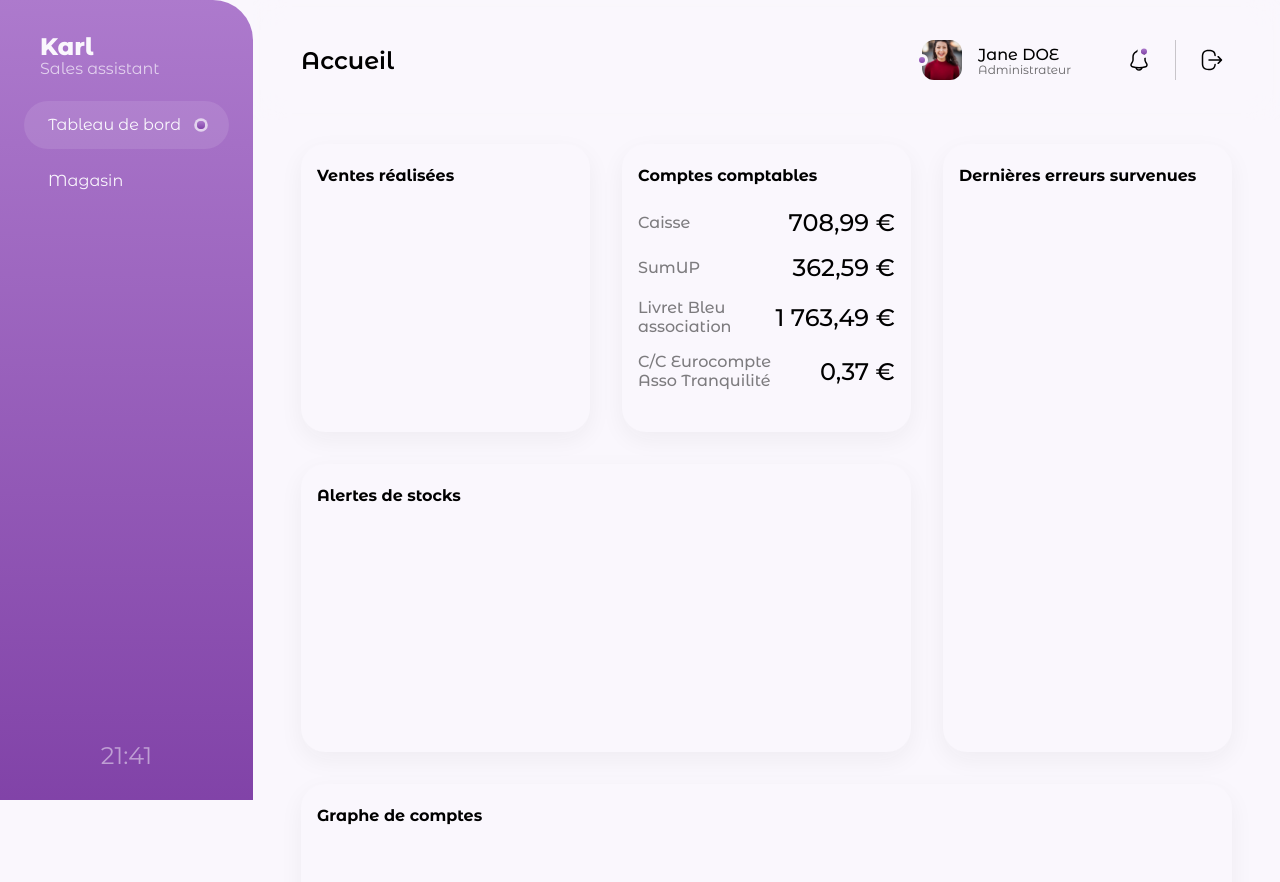
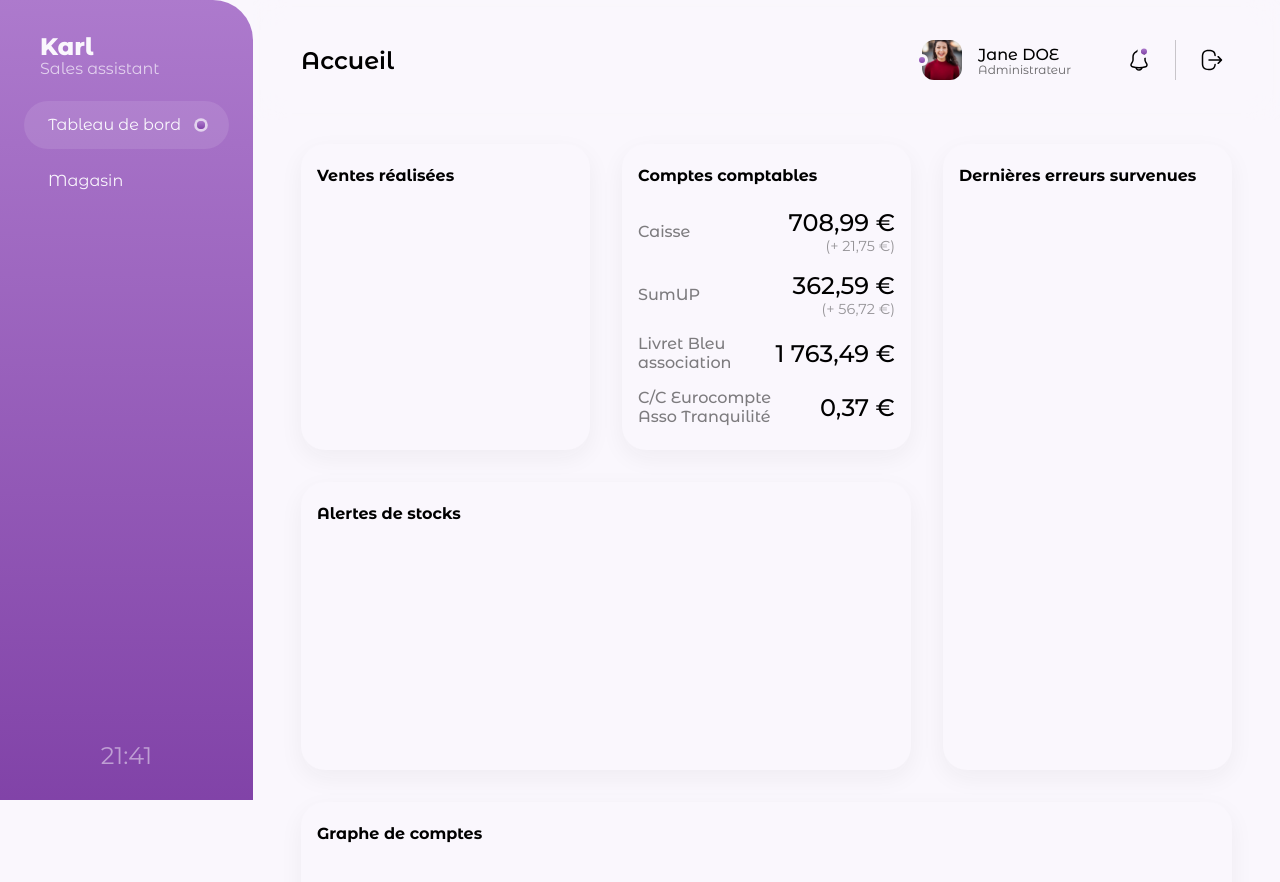
Before and after one commit to AmicaleCORE/Karl-Dashboard, a Vue app: page / in a window 1280 px wide. Shown: the top 882 px of the page. Built offline with nearby package versions, Linux system fonts and the light colour scheme.

Commit message:
:rocket: Incoming balance to accounts

```diff
--- a/src/assets/scripts/accounts.js
+++ b/src/assets/scripts/accounts.js
@@ -1,11 +1,13 @@
 export default [
   {
     name: 'Caisse',
-    amount: 708.99
+    amount: 708.99,
+    toCome: 21.75
   },
   {
     name: 'SumUP',
-    amount: 362.59
+    amount: 362.59,
+    toCome: 56.72
   },
   {
     name: 'Livret Bleu association',
--- a/src/views/HomeView.vue
+++ b/src/views/HomeView.vue
@@ -17,7 +17,10 @@
       <div class="home__panel__content accounts__content">
         <div class="accounts__line" :key="a" v-for="a in accounts">
           <h3 class="accounts__line--name">{{ a.name }}</h3>
-          <p class="accounts__line--amount">{{ a.amount.toFixed(2).toString().replace('.', ',').replace(/\B(?=(\d{3})+(?!\d))/g, ' ') }} €</p>
+          <p class="accounts__line--amount">
+            {{ a.amount.toFixed(2).toString().replace('.', ',').replace(/\B(?=(\d{3})+(?!\d))/g, ' ') }} €
+            <span class="accounts__line--amount__details" v-if="a.toCome">({{ a.toCome >= 0 ? '+' : '-' }} {{ a.toCome.toFixed(2).toString().replace('.', ',').replace(/\B(?=(\d{3})+(?!\d))/g, ' ') }} €)</span>
+          </p>
         </div>
       </div>
     </section>
@@ -138,9 +141,17 @@ export default defineComponent({
           font-weight: 500
 
         &--amount
+          display: flex
           flex: 0 0 auto
           font-size: 1.5em
           font-weight: 500
+          align-items: flex-end
+          flex-direction: column
+
+          &__details
+            opacity: .4
+            font-weight: 400
+            font-size: .6em
 
     &.stock-alerts
       grid-column: span 2
```
